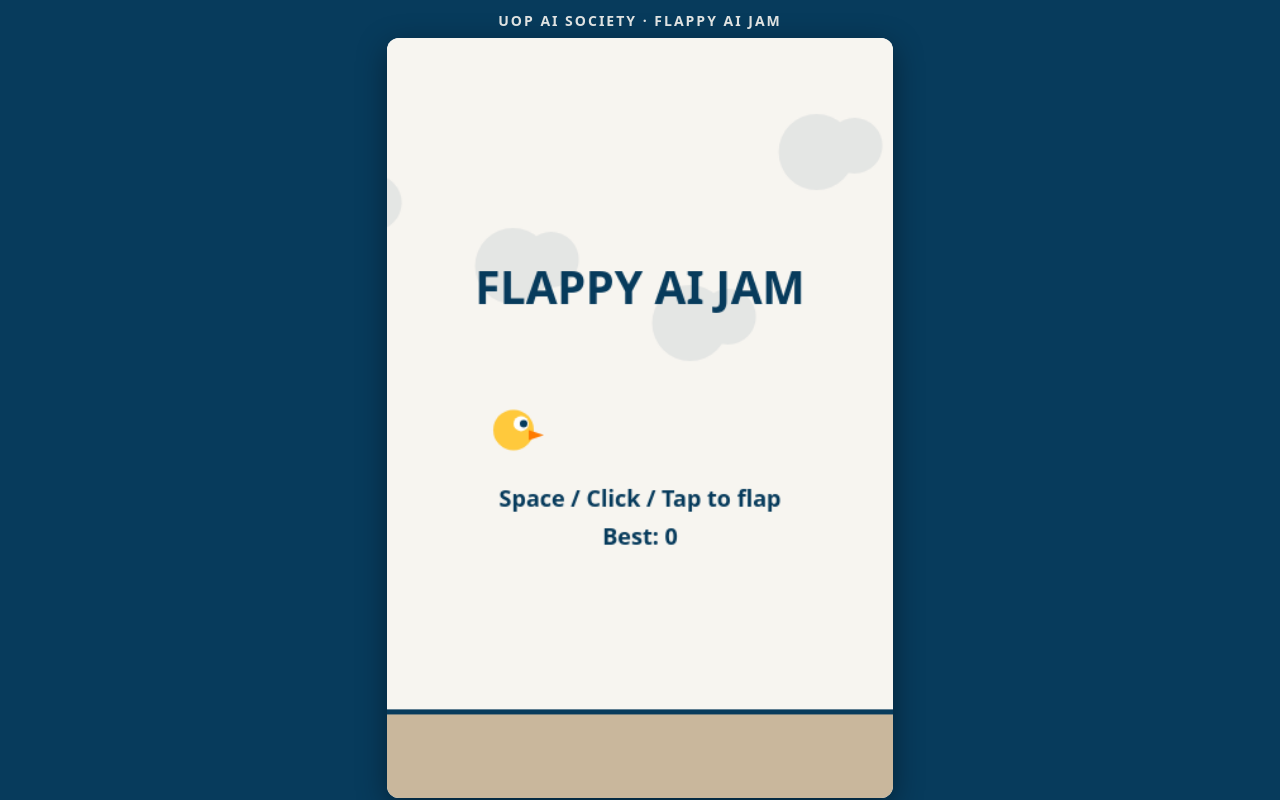
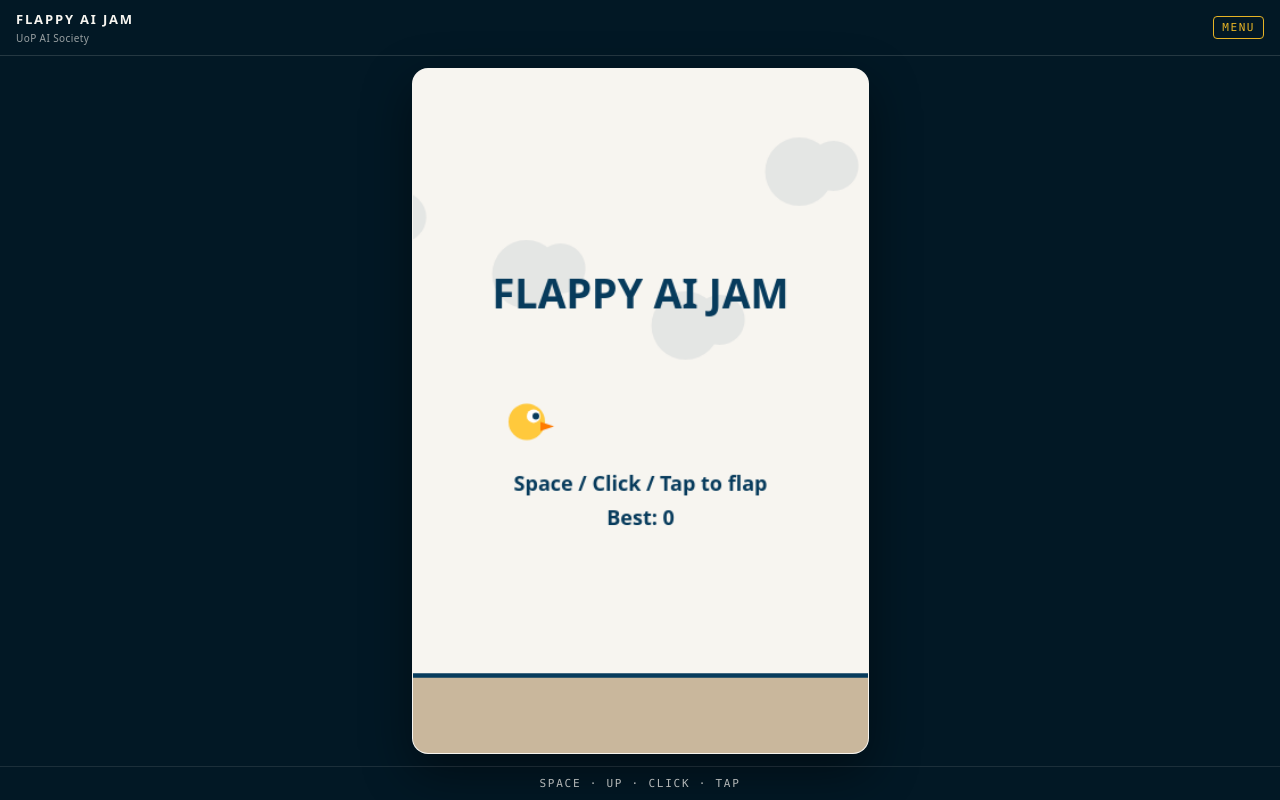
Before and after one commit to uopaisociety/flappy-ai-jam, a plain HTML site: page index.html in a window 1280 px wide. Drawn offline with Linux system fonts and the light colour scheme.

Commit message:
Restyle the jam starter for a browser-only entry path. (#1)
Give the README a clean starter layout and a no-terminal GitHub flow, and restyle the single-file game as a dark studio page without adding a build step.

Co-authored-by: Cursor Agent <cursoragent@cursor.com>

```diff
--- a/index.html
+++ b/index.html
@@ -1,18 +1,12 @@
 <!DOCTYPE html>
 <!--
-  ============================================================================
   FLAPPY AI JAM · UoP AI Society · The 30-Minute AI Game Jam
-  ----------------------------------------------------------------------------
-  This is a COMPLETE Flappy Bird game in ONE file (HTML + CSS + JavaScript).
-  No installs, no libraries, no images: every shape is drawn in code.
-
+  A complete game in ONE file. No installs, no libraries, no images.
   HOW TO USE IT IN THE JAM:
     1. Copy this WHOLE file (Ctrl/Cmd + A, then Ctrl/Cmd + C).
     2. Paste it into Gemini (Canvas) and ask for changes.
-    3. Always ask Gemini for the FULL file back, then preview / save it.
-  Look for the "AI PROMPT ZONE" comments: they tell you (and Gemini) where
-  each part of the game lives. Change anything. Break it. Make it weird.
-  ============================================================================
+    3. Always ask Gemini for the FULL file back, then preview or save it.
+  "AI PROMPT ZONE" comments mark each part. Change anything. Make it weird.
 -->
 <html lang="en">
 <head>
@@ -20,92 +14,98 @@
 <meta name="viewport" content="width=device-width, initial-scale=1, maximum-scale=1, user-scalable=no">
 <title>Flappy AI Jam · UoP AI Society</title>
 <style>
-  /* Society colours: navy #073B5C, cream #F7F5F0 */
-  html, body { margin: 0; height: 100%; background: #073B5C; color: #F7F5F0;
-    font-family: system-ui, -apple-system, "Segoe UI", sans-serif; overflow: hidden; }
-  body { display: flex; flex-direction: column; align-items: center; justify-content: center; }
-  h1 { font-size: 14px; letter-spacing: 2px; text-transform: uppercase; margin: 8px 0; opacity: .9; }
-  canvas { background: #F7F5F0; border-radius: 12px; box-shadow: 0 8px 30px rgba(0,0,0,.4);
-    touch-action: none; display: block; }
+  :root { --ink:#021825; --navy:#073B5C; --cream:#F7F5F0; --accent:#E6B325; }
+  * { box-sizing:border-box; }
+  html, body { margin:0; height:100%; background:var(--ink); color:var(--cream); color-scheme:dark;
+    font-family:system-ui,-apple-system,"Segoe UI",sans-serif; }
+  body { display:flex; flex-direction:column; overflow:hidden; }
+  header, footer { display:flex; align-items:center; padding:10px 16px; flex:none; }
+  header { justify-content:space-between; gap:12px; border-bottom:1px solid rgba(247,245,240,.14); }
+  .brand { font-size:13px; font-weight:650; letter-spacing:.14em; text-transform:uppercase; white-space:nowrap; }
+  .brand span { display:block; margin-top:3px; font-size:10px; font-weight:500; letter-spacing:.04em; opacity:.62; text-transform:none; }
+  #status { flex:none; white-space:nowrap; font:11px/1 ui-monospace,SFMono-Regular,Menlo,Consolas,monospace;
+    letter-spacing:.14em; color:var(--accent); border:1px solid var(--accent); border-radius:4px; padding:5px 8px; }
+  main { flex:1; min-height:0; display:flex; align-items:center; justify-content:center; padding:12px; }
+  canvas { background:var(--cream); display:block; touch-action:none; border-radius:16px;
+    border:1px solid rgba(247,245,240,.28); box-shadow:0 18px 50px rgba(0,0,0,.45); }
+  footer { justify-content:center; border-top:1px solid rgba(247,245,240,.14);
+    font:11px/1.2 ui-monospace,SFMono-Regular,Menlo,Consolas,monospace; letter-spacing:.16em; opacity:.72; }
 </style>
 </head>
 <body>
-<h1>UoP AI Society · Flappy AI Jam</h1>
-<canvas id="game" width="400" height="600"></canvas>
+<header>
+  <div class="brand">Flappy AI Jam<span>UoP AI Society</span></div>
+  <div id="status" aria-live="polite">MENU</div>
+</header>
+<main><canvas id="game" width="400" height="600"></canvas></main>
+<footer>SPACE · UP · CLICK · TAP</footer>
 <script>
 // === AI PROMPT ZONE: CONFIG ===
-// Tweak these numbers first: they change how the whole game feels.
-const W = 400, H = 600;          // Internal game size (scaled to fit the window)
-const GRAVITY = 0.45;            // How fast the bird falls
-const FLAP_STRENGTH = -7.5;      // Upward kick per flap (more negative = higher)
-const PIPE_GAP = 160;            // Vertical space between top and bottom pipes
-const PIPE_WIDTH = 64;           // Pipe thickness
-const PIPE_SPEED = 2.6;          // How fast pipes scroll left
-const PIPE_SPACING = 220;        // Horizontal distance between pipe pairs
-const GROUND_H = 70;             // Height of the ground strip
-const COLORS = { navy: "#073B5C", cream: "#F7F5F0", bird: "#FFC93C", beak: "#FF7A00", pipe: "#0E5A8A", ground: "#C9B79C" };
-
+// Tweak these numbers first. They change how the whole game feels.
+const W = 400, H = 600;
+const GRAVITY = 0.45, FLAP_STRENGTH = -7.5;
+const PIPE_GAP = 160, PIPE_WIDTH = 64, PIPE_SPEED = 2.6, PIPE_SPACING = 220, GROUND_H = 70;
+const COLORS = { navy:"#073B5C", cream:"#F7F5F0", bird:"#FFC93C", beak:"#FF7A00", pipe:"#0E5A8A", ground:"#C9B79C" };
 const canvas = document.getElementById("game");
 const ctx = canvas.getContext("2d");
-let state = "start";             // "start" | "playing" | "over"
-let bird, pipes, score, frame, overFrame = 0;
-let best = Number(localStorage.getItem("flappyAiJamBest")) || 0;
+const statusEl = document.getElementById("status");
+let state = "start", bird, pipes, score, frame, overFrame = 0, best = 0;
+try { best = Number(localStorage.getItem("flappyAiJamBest")) || 0; } catch (e) {}
 
-// Fit the canvas to the window while keeping its shape (works on phones too)
 function resize() {
-  const scale = Math.min(window.innerWidth / W, (window.innerHeight - 40) / H);
-  canvas.style.width = W * scale + "px";
-  canvas.style.height = H * scale + "px";
+  const chrome = document.querySelector("header").offsetHeight + document.querySelector("footer").offsetHeight + 24;
+  const scale = Math.max(0.2, Math.min((innerWidth - 24) / W, (innerHeight - chrome) / H));
+  canvas.style.width = Math.floor(W * scale) + "px";
+  canvas.style.height = Math.floor(H * scale) + "px";
 }
-window.addEventListener("resize", resize);
+addEventListener("resize", resize);
 resize();
 
 function reset() {
-  bird = { x: 100, y: H / 2, vy: 0, r: 16 };
-  pipes = [];
-  score = 0;
-  frame = 0;
+  bird = { x:100, y:H / 2, vy:0, r:16 };
+  pipes = []; score = 0; frame = 0;
 }
 
 // === AI PROMPT ZONE: PHYSICS ===
-// Gravity pulls the bird down every frame; a flap sets an upward speed.
+// Gravity pulls the bird down every frame. A flap sets an upward speed.
 function flap() {
-  if (state === "start") { state = "playing"; }
-  else if (state === "over") { if (frame - overFrame > 30) { reset(); state = "start"; } return; } // Short pause stops accidental restarts
+  if (state === "start") state = "playing";
+  else if (state === "over") {
+    if (frame - overFrame > 30) { reset(); state = "start"; } // Short pause stops accidental restarts
+    return;
+  }
   bird.vy = FLAP_STRENGTH;
 }
 function updateBird() {
   bird.vy += GRAVITY;
   bird.y += bird.vy;
-  if (bird.y - bird.r < 0) { bird.y = bird.r; bird.vy = 0; }      // Ceiling
-  if (bird.y + bird.r > H - GROUND_H) gameOver();                   // Ground
+  if (bird.y - bird.r < 0) { bird.y = bird.r; bird.vy = 0; }
+  if (bird.y + bird.r > H - GROUND_H) gameOver();
 }
 
 // === AI PROMPT ZONE: PIPES / LEVEL ===
-// New pipe pairs spawn on the right with a random gap position.
+// New pipe pairs spawn on the right with a random gap.
 function updatePipes() {
   const last = pipes[pipes.length - 1];
   if (!last || last.x < W - PIPE_SPACING) {
-    const top = 60 + Math.random() * (H - GROUND_H - PIPE_GAP - 120);
-    pipes.push({ x: W, top: top, passed: false });
+    pipes.push({ x:W, top:60 + Math.random() * (H - GROUND_H - PIPE_GAP - 120), passed:false });
   }
   for (const p of pipes) {
     p.x -= PIPE_SPEED;
-    // Collision: bird circle vs pipe rectangles (simple box check)
     const hitX = bird.x + bird.r > p.x && bird.x - bird.r < p.x + PIPE_WIDTH;
     const hitY = bird.y - bird.r < p.top || bird.y + bird.r > p.top + PIPE_GAP;
     if (hitX && hitY) gameOver();
     if (!p.passed && p.x + PIPE_WIDTH < bird.x) { p.passed = true; score++; }
   }
-  pipes = pipes.filter(p => p.x + PIPE_WIDTH > -10);               // Remove off-screen pipes
+  pipes = pipes.filter(p => p.x + PIPE_WIDTH > -10);
 }
 
 // === AI PROMPT ZONE: GRAPHICS ===
-// Everything is drawn with simple shapes: no image files needed.
+// Everything is drawn with simple shapes. No image files.
 function drawBackground() {
   ctx.fillStyle = COLORS.cream;
   ctx.fillRect(0, 0, W, H);
-  ctx.fillStyle = "rgba(7,59,92,0.08)";                               // Soft clouds
+  ctx.fillStyle = "rgba(7,59,92,0.08)";
   for (let i = 0; i < 4; i++) {
     const cx = ((i * 140 - frame * 0.4) % (W + 120) + W + 120) % (W + 120) - 60;
     ctx.beginPath(); ctx.arc(cx, 90 + i * 45, 30, 0, Math.PI * 2); ctx.arc(cx + 30, 85 + i * 45, 22, 0, Math.PI * 2); ctx.fill();
@@ -114,9 +114,9 @@ function drawBackground() {
 function drawPipes() {
   for (const p of pipes) {
     ctx.fillStyle = COLORS.pipe;
-    ctx.fillRect(p.x, 0, PIPE_WIDTH, p.top);                                         // Top pipe
-    ctx.fillRect(p.x, p.top + PIPE_GAP, PIPE_WIDTH, H - GROUND_H - p.top - PIPE_GAP); // Bottom pipe
-    ctx.fillStyle = COLORS.navy;                                                    // Pipe lips
+    ctx.fillRect(p.x, 0, PIPE_WIDTH, p.top);
+    ctx.fillRect(p.x, p.top + PIPE_GAP, PIPE_WIDTH, H - GROUND_H - p.top - PIPE_GAP);
+    ctx.fillStyle = COLORS.navy;
     ctx.fillRect(p.x - 4, p.top - 20, PIPE_WIDTH + 8, 20);
     ctx.fillRect(p.x - 4, p.top + PIPE_GAP, PIPE_WIDTH + 8, 20);
   }
@@ -130,30 +130,24 @@ function drawGround() {
 function drawBird() {
   ctx.save();
   ctx.translate(bird.x, bird.y);
-  ctx.rotate(Math.max(-0.5, Math.min(1.2, bird.vy * 0.08)));          // Tilt with speed
+  ctx.rotate(Math.max(-0.5, Math.min(1.2, bird.vy * 0.08)));
   ctx.fillStyle = COLORS.bird;
-  ctx.beginPath(); ctx.arc(0, 0, bird.r, 0, Math.PI * 2); ctx.fill();  // Body
-  ctx.fillStyle = "#fff";
-  ctx.beginPath(); ctx.arc(6, -5, 6, 0, Math.PI * 2); ctx.fill();      // Eye
-  ctx.fillStyle = COLORS.navy;
-  ctx.beginPath(); ctx.arc(8, -5, 3, 0, Math.PI * 2); ctx.fill();      // Pupil
-  ctx.fillStyle = COLORS.beak;
-  ctx.beginPath(); ctx.moveTo(12, 0); ctx.lineTo(24, 4); ctx.lineTo(12, 8); ctx.fill(); // Beak
+  ctx.beginPath(); ctx.arc(0, 0, bird.r, 0, Math.PI * 2); ctx.fill();
+  ctx.fillStyle = "#fff"; ctx.beginPath(); ctx.arc(6, -5, 6, 0, Math.PI * 2); ctx.fill();
+  ctx.fillStyle = COLORS.navy; ctx.beginPath(); ctx.arc(8, -5, 3, 0, Math.PI * 2); ctx.fill();
+  ctx.fillStyle = COLORS.beak; ctx.beginPath(); ctx.moveTo(12, 0); ctx.lineTo(24, 4); ctx.lineTo(12, 8); ctx.fill();
   ctx.restore();
 }
 
 // === AI PROMPT ZONE: SCORE & GAME OVER ===
 function gameOver() {
   if (state !== "playing") return;
-  state = "over";
-  overFrame = frame;
-  if (score > best) { best = score; localStorage.setItem("flappyAiJamBest", best); }
+  state = "over"; overFrame = frame;
+  if (score > best) { best = score; try { localStorage.setItem("flappyAiJamBest", best); } catch (e) {} }
 }
 function drawText(text, y, size) {
-  ctx.fillStyle = COLORS.navy;
-  ctx.font = "bold " + size + "px system-ui, sans-serif";
-  ctx.textAlign = "center";
-  ctx.fillText(text, W / 2, y);
+  ctx.fillStyle = COLORS.navy; ctx.font = "bold " + size + "px system-ui, sans-serif";
+  ctx.textAlign = "center"; ctx.fillText(text, W / 2, y);
 }
 function drawUI() {
   if (state === "playing") drawText(score, 80, 48);
@@ -163,24 +157,26 @@ function drawUI() {
     drawText("Best: " + best, H / 2 + 100, 18);
   }
   if (state === "over") {
-    ctx.fillStyle = "rgba(247,245,240,0.85)";
+    ctx.fillStyle = COLORS.cream;
     ctx.fillRect(40, H / 2 - 110, W - 80, 200);
+    ctx.strokeStyle = COLORS.navy; ctx.lineWidth = 4; ctx.strokeRect(40, H / 2 - 110, W - 80, 200);
     drawText("GAME OVER", H / 2 - 60, 36);
     drawText("Score: " + score + "   Best: " + best, H / 2 - 10, 22);
     drawText("Tap / Space to restart", H / 2 + 40, 18);
   }
 }
 
-// === MAIN LOOP & CONTROLS ===
 function loop() {
   frame++;
+  const label = state === "playing" ? "PLAYING" : state === "over" ? "GAME OVER" : "MENU";
+  if (statusEl.textContent !== label) statusEl.textContent = label;
   if (state === "playing") { updateBird(); updatePipes(); }
-  else if (state === "start") { bird.y = H / 2 + Math.sin(frame / 15) * 10; }   // Idle bob
+  else if (state === "start") bird.y = H / 2 + Math.sin(frame / 15) * 10;
   drawBackground(); drawPipes(); drawGround(); drawBird(); drawUI();
   requestAnimationFrame(loop);
 }
-window.addEventListener("keydown", e => { if (e.code === "Space" || e.code === "ArrowUp") { e.preventDefault(); flap(); } });
-canvas.addEventListener("pointerdown", e => { e.preventDefault(); flap(); });   // Mouse + touch
+addEventListener("keydown", e => { if (e.code === "Space" || e.code === "ArrowUp") { e.preventDefault(); flap(); } });
+canvas.addEventListener("pointerdown", e => { e.preventDefault(); flap(); });
 reset();
 loop();
 </script>
```
Also changed, not shown: 1 other file.
